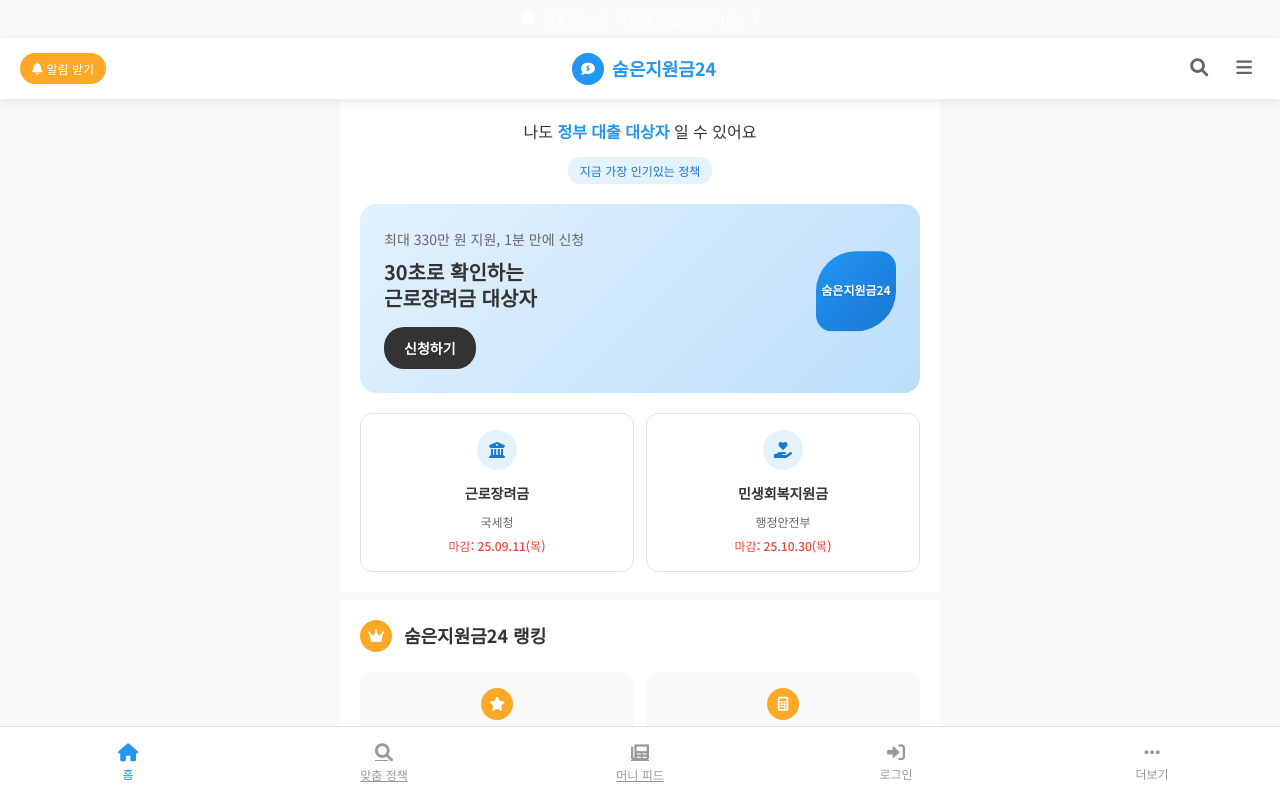
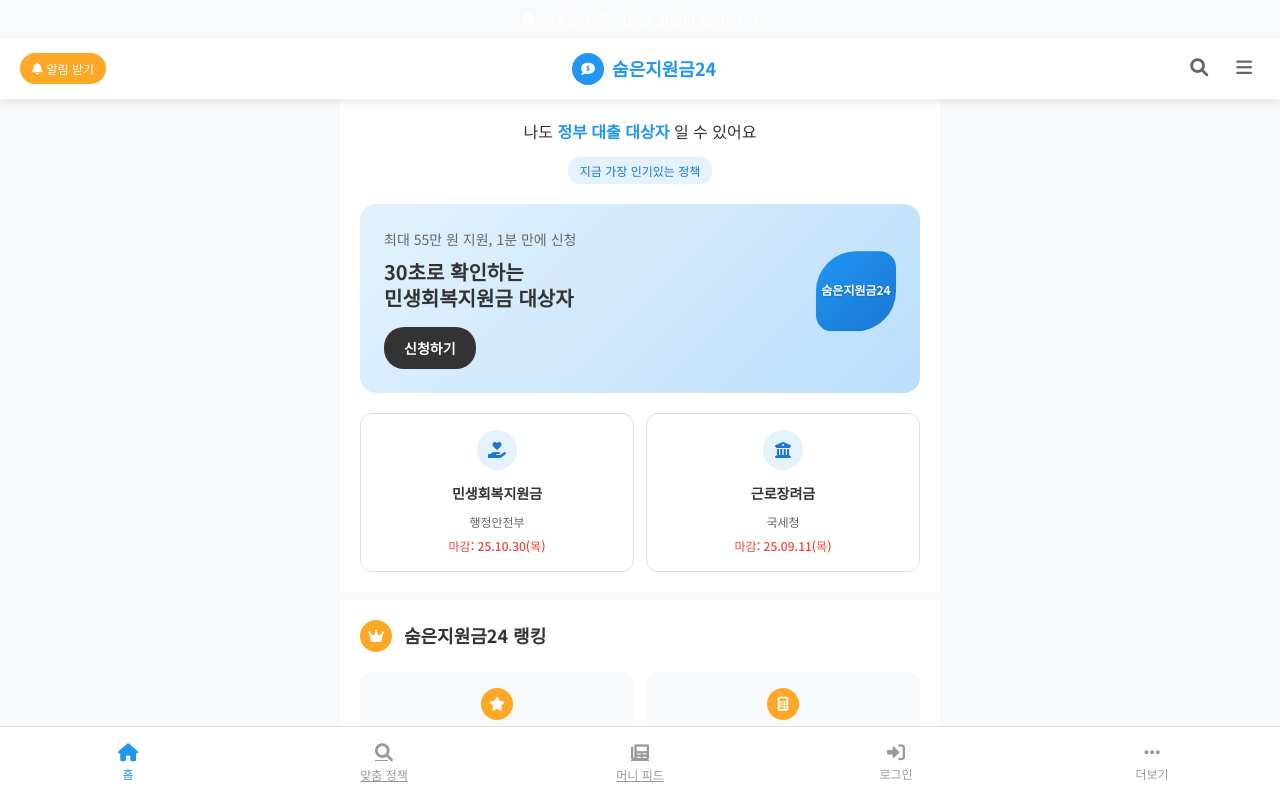
Before and after one commit to kingshandstudio/gover-support-funds, a website: page index.html in a window 1280 px wide. Shown: the top 795 px of the page. Drawn offline with Linux system fonts and the light colour scheme.

Commit message:
Update main section to feature 민생회복지원금 instead of 근로장려금

```diff
--- a/index.html
+++ b/index.html
@@ -52,12 +52,12 @@
                     <span class="tag">지금 가장 인기있는 정책</span>
                 </div>
             </div>
-            <div class="main-promotion clickable-promotion" onclick="window.location.href='detail-geunro.html'">
+            <div class="main-promotion clickable-promotion" onclick="window.location.href='detail.html'">
                 <div class="promotion-content">
                     <div class="promotion-text">
-                        <p class="promotion-subtitle">최대 330만 원 지원, 1분 만에 신청</p>
-                        <h2 class="promotion-title">30초로 확인하는<br>근로장려금 대상자</h2>
-                        <a href="detail-geunro.html" class="apply-btn" onclick="event.stopPropagation();">신청하기</a>
+                        <p class="promotion-subtitle">최대 55만 원 지원, 1분 만에 신청</p>
+                        <h2 class="promotion-title">30초로 확인하는<br>민생회복지원금 대상자</h2>
+                        <a href="detail.html" class="apply-btn" onclick="event.stopPropagation();">신청하기</a>
                     </div>
                     <div class="promotion-image">
                         <div class="geometric-shape">
@@ -67,6 +67,14 @@
                 </div>
             </div>
             <div class="support-cards">
+                <div class="support-card clickable-card" onclick="window.location.href='detail.html'">
+                    <div class="card-icon">
+                        <i class="fas fa-hand-holding-heart"></i>
+                    </div>
+                    <h3>민생회복지원금</h3>
+                    <p class="card-agency">행정안전부</p>
+                    <p class="card-deadline">마감: 25.10.30(목)</p>
+                </div>
                 <div class="support-card clickable-card" onclick="window.location.href='detail-geunro.html'">
                     <div class="card-icon">
                         <i class="fas fa-university"></i>
@@ -74,14 +82,6 @@
                     <h3>근로장려금</h3>
                     <p class="card-agency">국세청</p>
                     <p class="card-deadline">마감: 25.09.11(목)</p>
-                </div>
-                <div class="support-card clickable-card" onclick="window.location.href='detail.html'">
-                    <div class="card-icon">
-                        <i class="fas fa-hand-holding-heart"></i>
-                    </div>
-                    <h3>민생회복지원금</h3>
-                    <p class="card-agency">행정안전부</p>
-                    <p class="card-deadline">마감: 25.10.30(목)</p>
                 </div>
             </div>
         </section>
```
